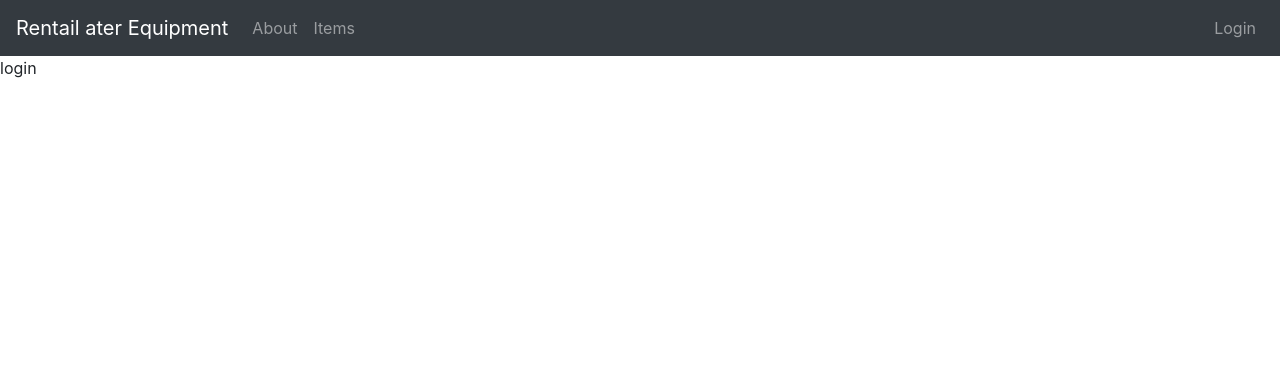
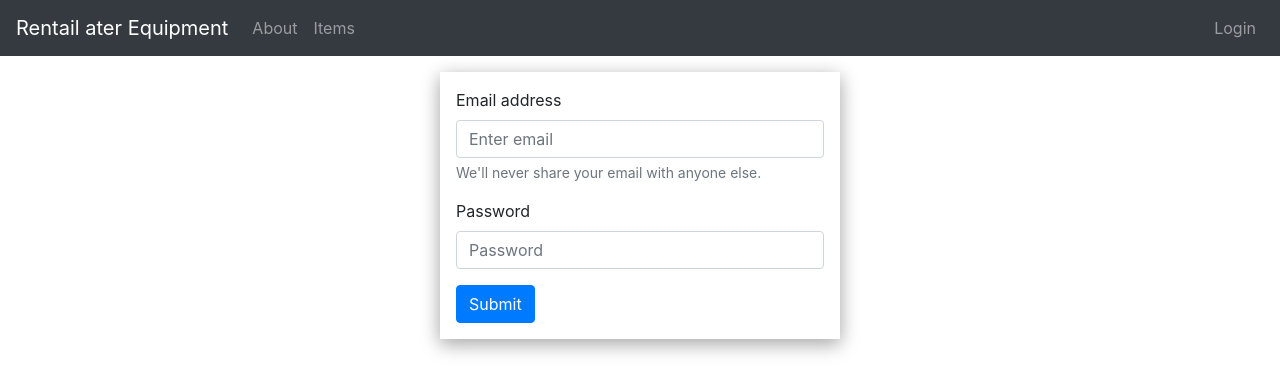
Before and after one commit to toczownik/rental-equipment, a React (Create React App) app in the folder frontend/: page /formLogin in a window 1280 px wide. Shown: the top 392 px of the page. Built offline with nearby package versions, Linux system fonts and the light colour scheme.

Commit message:
add alert component and LoginForm conmponent

```diff
--- a/frontend/src/App.css
+++ b/frontend/src/App.css
@@ -4,3 +4,10 @@
   margin-bottom: 10px;
   margin-top: 10px;
 }
+
+.formContainer {
+  max-width: 25rem;
+  box-shadow: 0 4px 16px 0 rgba(0, 0, 0, 0.2), 0 6px 20px 0 rgba(0, 0, 0, 0.19);
+  margin-top: 1rem;
+  padding: 1rem;
+}
--- /dev/null
+++ b/frontend/src/components/Alert.js
@@ -0,0 +1,15 @@
+import React from "react";
+import "bootstrap/dist/css/bootstrap.min.css";
+import "bootstrap/dist/js/bootstrap.min.js";
+import { Alert } from "react-bootstrap";
+
+const AlertError = ({ msg, setShow }) => {
+  return (
+    <Alert variant="danger" onClose={() => setShow(false)} dismissible>
+      <Alert.Heading>Oh snap! You got an error!</Alert.Heading>
+      <p>{msg}</p>
+    </Alert>
+  );
+};
+
+export default AlertError;
--- a/frontend/src/components/LoginForm.js
+++ b/frontend/src/components/LoginForm.js
@@ -1,7 +1,85 @@
 import React from "react";
+import { useState, useEffect } from "react";
+import { Button, Form, Container } from "react-bootstrap";
+import AlertError from "./Alert";
 
 const LoginForm = () => {
-  return <div>login</div>;
+  const [email, setEmail] = useState("");
+  const [password, setPassword] = useState("");
+  const [showAlert, setShowAlert] = useState(false);
+
+  const getEmailFromInput = (input) => {
+    setEmail(input.target.value);
+  };
+
+  const getPasswordFromInput = (input) => {
+    setPassword(input.target.value);
+  };
+
+  useEffect(() => {
+    setShowAlert(false);
+  }, []);
+
+  const login = (e) => {
+    e.preventDefault();
+    console.log("email: " + email);
+    console.log("pass: " + password);
+
+    const requestMsg = {
+      method: "POST",
+      // headers: { "Content-Type": "application/json" },
+      body: JSON.stringify({
+        username: email,
+        password: password,
+      }),
+    };
+    const fetchTest = async () => {
+      const data = await fetch("http://localhost:8080/login", requestMsg);
+      try {
+        const jwt = await data.json();
+        console.log(jwt);
+      } catch (error) {
+        setShowAlert(true);
+      }
+    };
+
+    fetchTest();
+  };
+
+  return (
+    <>
+      <Container className="formContainer">
+        {showAlert && (
+          <AlertError setShow={("nie poprawne dane logowania", setShowAlert)} />
+        )}
+        <Form className="MyFormLogin">
+          <Form.Group controlId="formBasicEmail">
+            <Form.Label>Email address</Form.Label>
+            <Form.Control
+              type="text"
+              placeholder="Enter email"
+              onChange={getEmailFromInput}
+            />
+            <Form.Text className="text-muted">
+              We'll never share your email with anyone else.
+            </Form.Text>
+          </Form.Group>
+
+          <Form.Group controlId="formBasicPassword">
+            <Form.Label>Password</Form.Label>
+            <Form.Control
+              type="password"
+              placeholder="Password"
+              onChange={getPasswordFromInput}
+            />
+          </Form.Group>
+          <Button variant="primary" type="submit" onClick={login}>
+            Submit
+          </Button>
+        </Form>
+      </Container>
+    </>
+  );
 };
 
 export default LoginForm;
```
